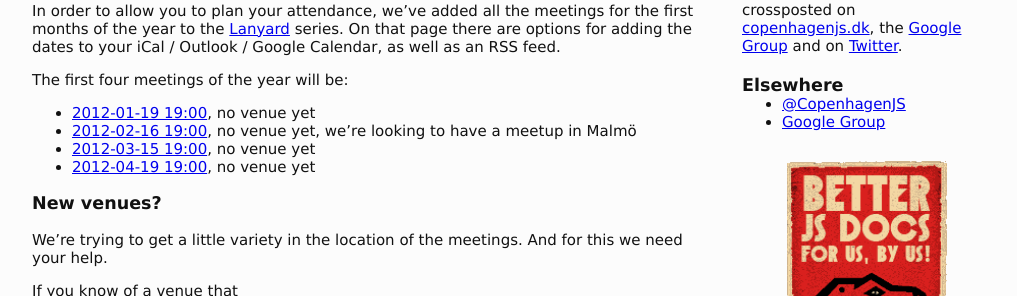
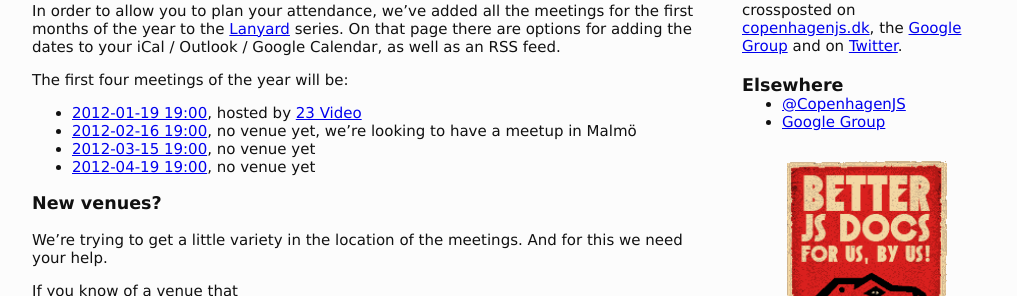
Before and after one commit to copenhagenjs/copenhagenjs.dk, a Jekyll site: the page built from _posts/2012-01-06-lets-get-2012-started.md, in a window 1280 px wide. Shown: the part 250-546 px from the top of the page, without its empty margins (128-1145 px from the left). Built offline with Jekyll 4.4.1, drawn with Linux system fonts in a browser that asks for light colours; Markdown is read by kramdown in place of the engine named in the settings.

Commit message:
Adding venue to Let's get 2012 started post

```diff
--- a/_posts/2012-01-06-lets-get-2012-started.md
+++ b/_posts/2012-01-06-lets-get-2012-started.md
@@ -9,7 +9,7 @@ In order to allow you to plan your attendance, we've added all the meetings for
 
 The first four meetings of the year will be:
 
-* [2012-01-19 19:00](http://lanyrd.com/2012/copenhagenjs-january/), no venue yet
+* [2012-01-19 19:00](http://lanyrd.com/2012/copenhagenjs-january/), hosted by [23 Video](http://www.23video.com)
 * [2012-02-16 19:00](http://lanyrd.com/2012/copenhagenjs-february/), no venue yet, we're looking to have a meetup in Malmö
 * [2012-03-15 19:00](http://lanyrd.com/2012/copenhagenjs-march/), no venue yet
 * [2012-04-19 19:00](http://lanyrd.com/2012/copenhagenjs-april/), no venue yet
```
